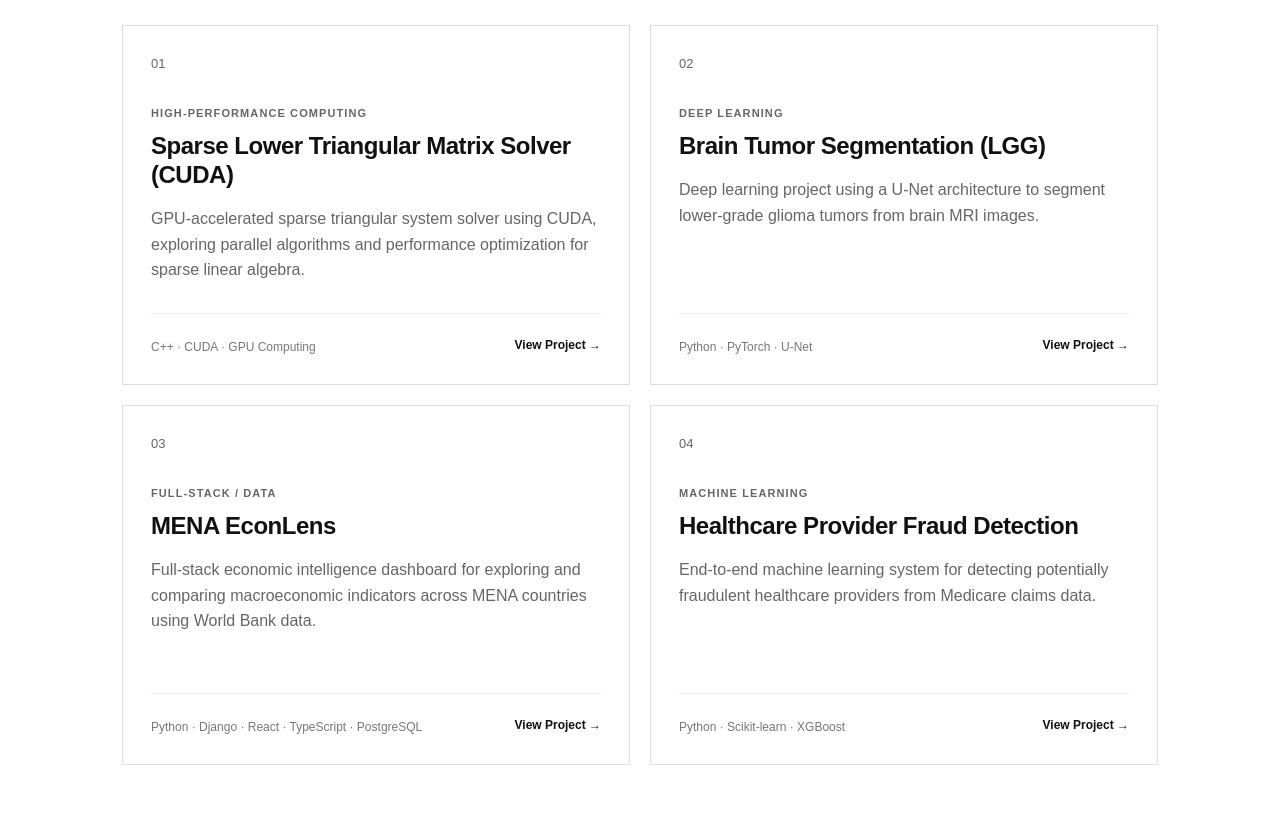
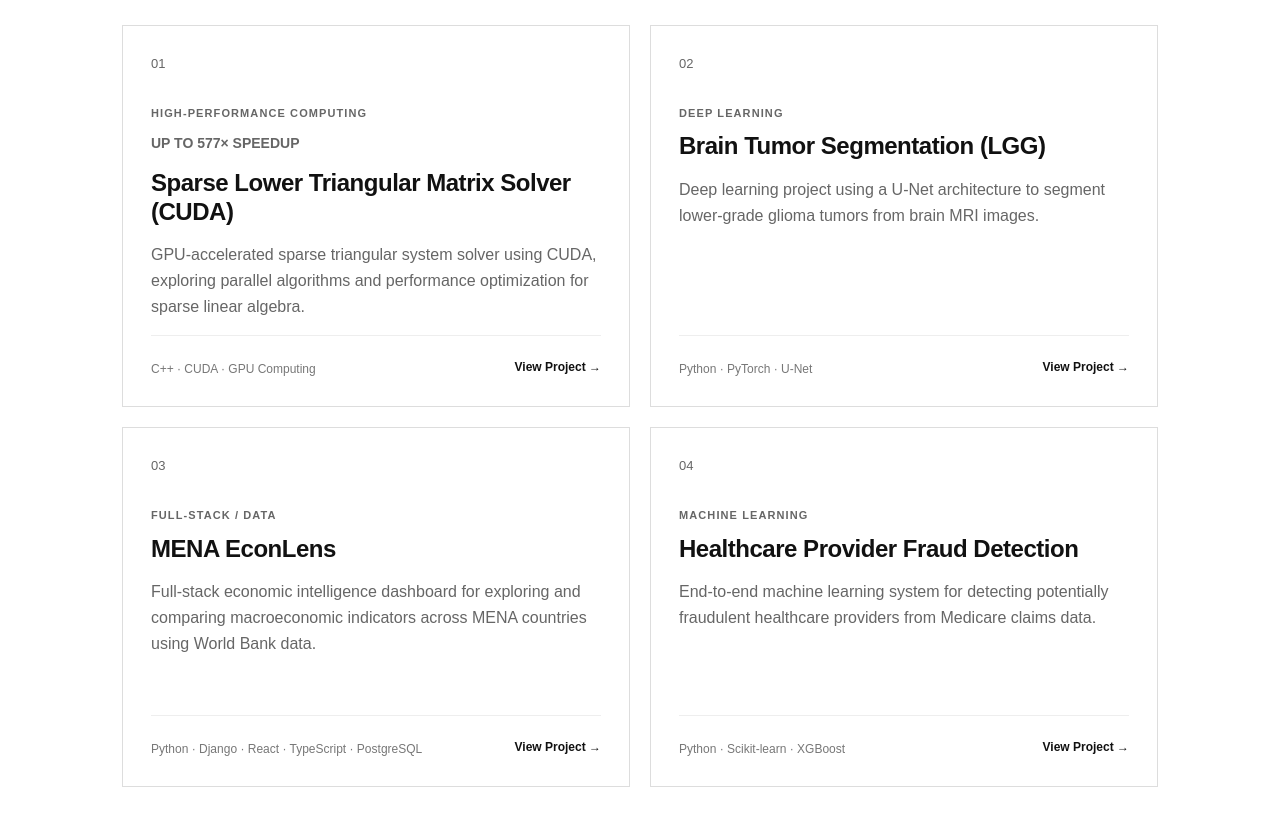
Before and after one commit to amoh909/amoh909.github.io, a React (Vite) app: page / in a window 1280 px wide. Shown: the part 960-1786 px from the top of the page. Built offline with nearby package versions, Linux system fonts and the light colour scheme.

Commit message:
Highlight CUDA project performance result

```diff
--- a/src/App.tsx
+++ b/src/App.tsx
@@ -75,6 +75,7 @@ function App() {
               <div>
                 <p className="project-number">01</p>
                 <p className="project-category">HIGH-PERFORMANCE COMPUTING</p>
+                <p className="project-metric">UP TO 577× SPEEDUP</p>
                 <h3>Sparse Lower Triangular Matrix Solver (CUDA)</h3>
                 <p>
                   GPU-accelerated sparse triangular system solver using CUDA,
--- a/src/index.css
+++ b/src/index.css
@@ -178,6 +178,13 @@ a {
   font-weight: 700;
   letter-spacing: 0.1em;
   color: #888888;
+}
+
+.project-metric {
+  margin: 0 0 14px;
+  font-size: 14px;
+  font-weight: 700;
+  color: #111111;
 }
 
 .project-card h3 {
```
